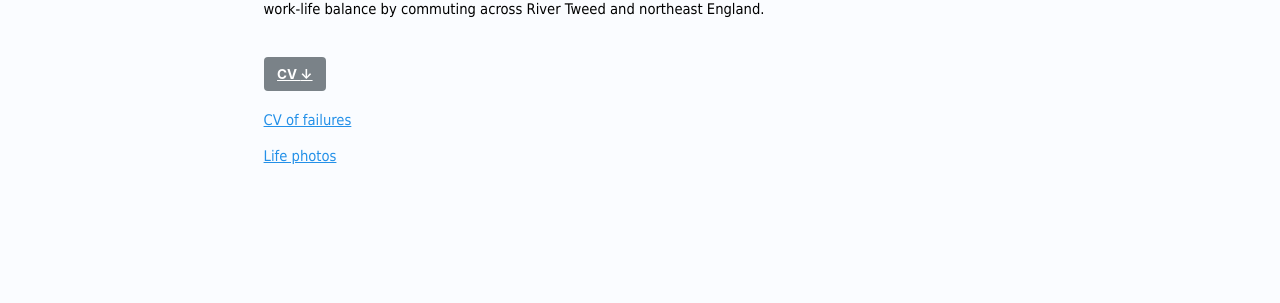
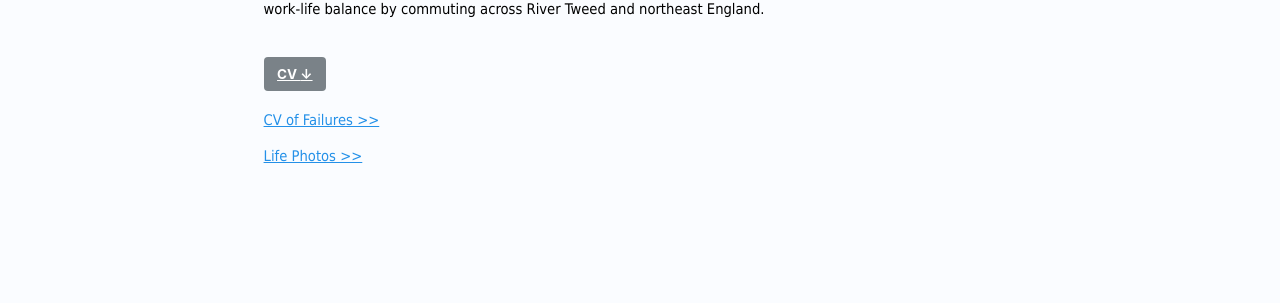
Before and after one commit to guangtingmai/guangtingmai.github.io, a Jekyll site: the page built from _pages/bio.html, in a window 1280 px wide and 900 px high, scrolled down 449 px. Shown: the part 254-557 px from the top of the window. Built offline with Jekyll 4.4.1, drawn with Linux system fonts in a browser that asks for light colours.

Commit message:
Update bio.html

```diff
--- a/_pages/bio.html
+++ b/_pages/bio.html
@@ -29,5 +29,5 @@
 <div class="cv-download-links">
   <a href="{{ base_path }}/files/CV Guangting MAI Nov 2025.pdf" class="btn btn--primary">CV <strong>↓</strong></a>
 </div>
-<p span style="font-size: 11pt;font-family: Tahoma;line-height: 1.5;display: block;margin-bottom: 1vh"><a href="https://guangtingmai.github.io/cv-failures/">CV of failures</a></span></p>
-<p span style="font-size: 11pt;font-family: Tahoma;line-height: 1.5;display: block;margin-bottom: 1vh"><a href="https://guangtingmai.github.io/lifephotos/">Life photos</a></span></p>
+<p span style="font-size: 11pt;font-family: Tahoma;line-height: 1.5;display: block;margin-bottom: 1vh"><a href="https://guangtingmai.github.io/cv-failures/">CV of Failures >></a></span></p>
+<p span style="font-size: 11pt;font-family: Tahoma;line-height: 1.5;display: block;margin-bottom: 1vh"><a href="https://guangtingmai.github.io/lifephotos/">Life Photos >></a></span></p>
```
